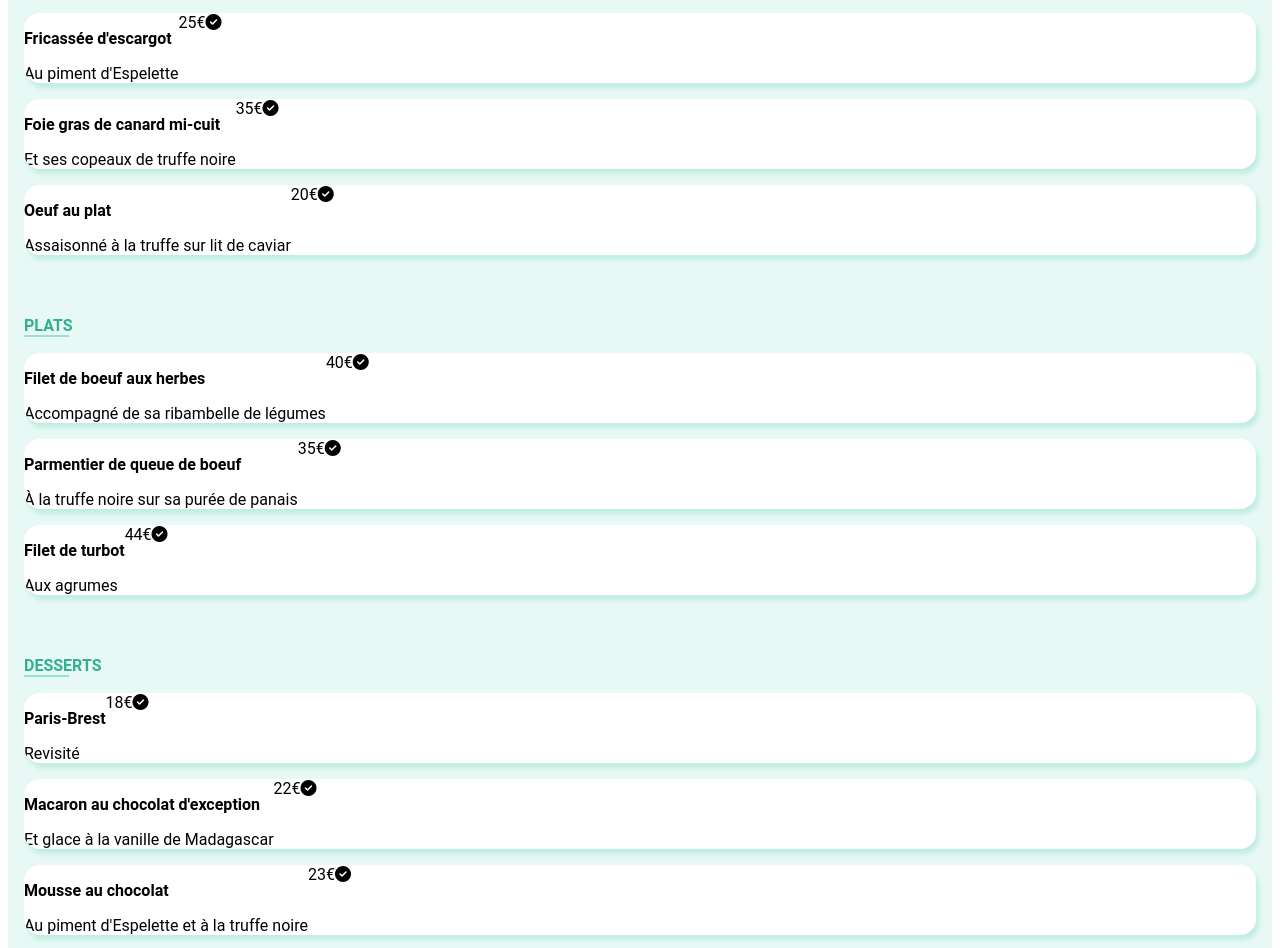
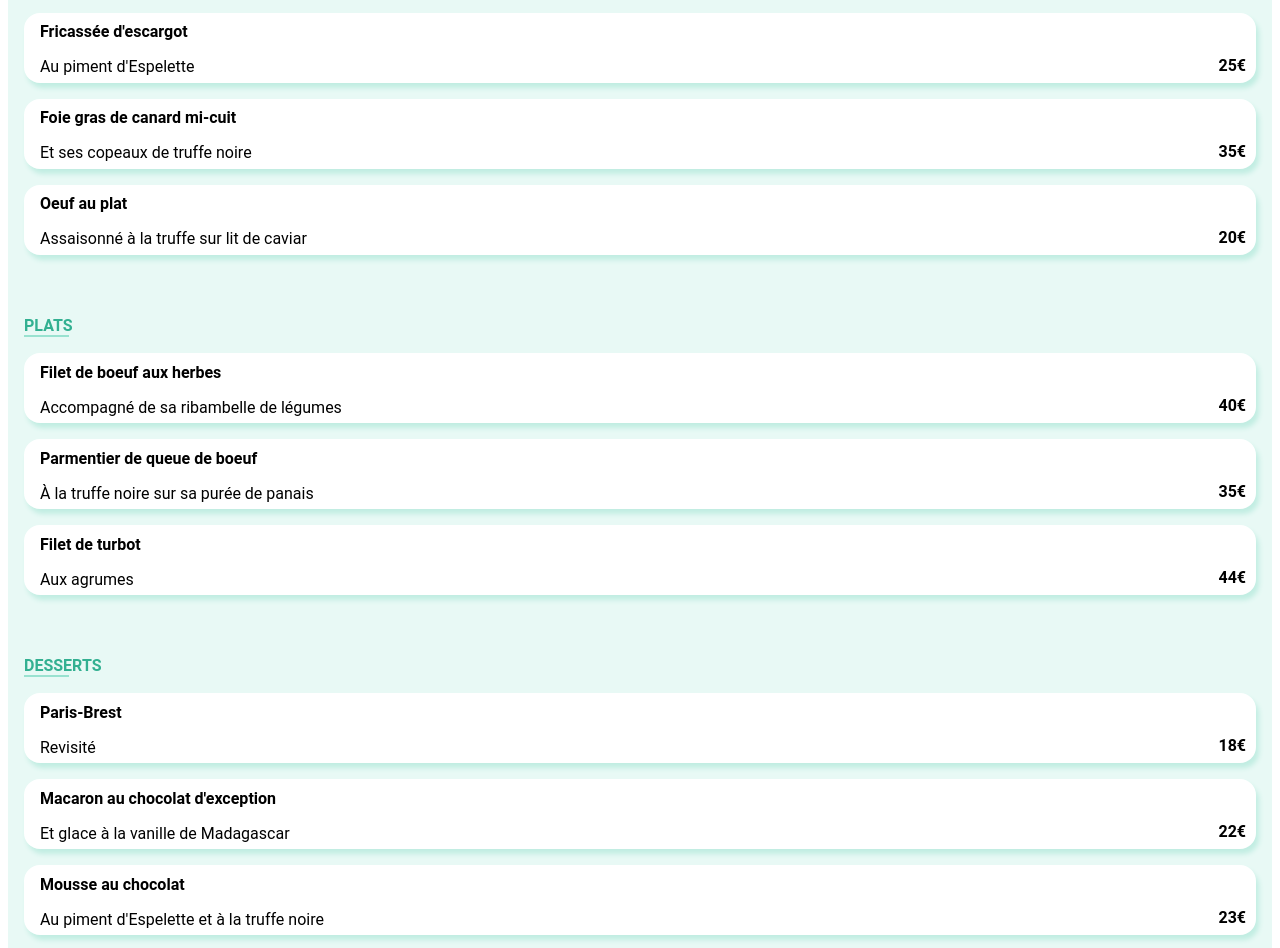
Before and after one commit to synaptik-development/kuhlersebastien_3_30042021, a plain HTML site: page la_palette_du_gout.html in a window 1280 px wide. Shown: the part 1004-1952 px from the top of the page. Drawn offline with Linux system fonts and the light colour scheme; a web font is replaced by a local one.

Commit message:
finalisation animations et intégration des liens

```diff
--- a/la_palette_du_gout.html
+++ b/la_palette_du_gout.html
@@ -11,7 +11,7 @@
 </head>
 <body>
     <header>
-        <i class="fas fa-arrow-left"></i>
+        <a href="./index.html"><i class="fas fa-arrow-left"></i></a>
         <img class="logo" src="./img/ohmyfood.png" alt="logo ohmyfood"/>
     </header>
 
@@ -24,95 +24,113 @@
 
         <div class="annex__main__body">
             <div class="annex__main__title">
-                <i class="far fa-heart"></i>
+                <i class="far fa-heart far--1"><i class="fas fa-heart fas--1"></i></i>
                 <h1>La palette du goût</h1>
             </div>
 
             <section>
-                <h2 class="annex__section__title">ENTRÉES<span class="underline"></span></h2>
-                <div class="annex__card">
-                    <div>
+                <h2>ENTRÉES<span class="underline"></span></h2>
+                <div class="annex__card annex__card--1">
+                    <div class="annex__card__content">
                         <h3>Fricassée d'escargot</h3>
-                        <p>Au piment d'Espelette</p>
+                        <p>Au piment d'Espelette </p>
                     </div>
-                    <span>25€</span>
-                    <div class="check-card"><i class="fas fa-check-circle"></i></div>
+                    <div class="price">
+                        <p>25€</p>
+                        <span class="check"><i class="fas fa-check-circle"></i></span>
+                    </div>
                 </div>
-                <div class="annex__card">
-                    <div>
+                <div class="annex__card annex__card--2">
+                    <div class="annex__card__content">
                         <h3>Foie gras de canard mi-cuit</h3>
                         <p>Et ses copeaux de truffe noire</p>
                     </div>
-                    <span>35€</span>
-                    <div class="check-card"><i class="fas fa-check-circle"></i></div>
+                    <div class="price">
+                        <p>35€</p>
+                        <span class="check"><i class="fas fa-check-circle"></i></span>
+                    </div>
                 </div>
-                <div class="annex__card">
-                    <div>
+                <div class="annex__card annex__card--3">
+                    <div class="annex__card__content">
                         <h3>Oeuf au plat</h3>
                         <p>Assaisonné à la truffe sur lit de caviar</p>
                     </div>
-                    <span>20€</span>
-                    <div class="check-card"><i class="fas fa-check-circle"></i></div>
+                    <div class="price">
+                        <p>20€</p>
+                        <span class="check"><i class="fas fa-check-circle"></i></span>
+                    </div>
                 </div>
             </section>
 
             <section>
-                <h2 class="annex__section__title">PLATS<span class="underline"></span></h2>
-                <div class="annex__card">
-                    <div>
+                <h2>PLATS<span class="underline"></span></h2>
+                <div class="annex__card annex__card--4">
+                    <div class="annex__card__content">
                         <h3>Filet de boeuf aux herbes</h3>
                         <p>Accompagné de sa ribambelle de légumes</p>
                     </div>
-                    <span>40€</span>
-                    <div class="check-card"><i class="fas fa-check-circle"></i></div>
+                    <div class="price">
+                        <p>40€</p>
+                        <span class="check"><i class="fas fa-check-circle"></i></span>
+                    </div>
                 </div>
-                <div class="annex__card">
-                    <div>
+                <div class="annex__card annex__card--5">
+                    <div class="annex__card__content">
                         <h3>Parmentier de queue de boeuf</h3>
                         <p>À la truffe noire sur sa purée de panais</p>
                     </div>
-                    <span>35€</span>
-                    <div class="check-card"><i class="fas fa-check-circle"></i></div>
+                    <div class="price">
+                        <p>35€</p>
+                        <span class="check"><i class="fas fa-check-circle"></i></span>
+                    </div>
                 </div>
-                <div class="annex__card">
-                    <div>
+                <div class="annex__card annex__card--6">
+                    <div class="annex__card__content">
                         <h3>Filet de turbot</h3>
                         <p>Aux agrumes</p>
                     </div>
-                    <span>44€</span>
-                    <div class="check-card"><i class="fas fa-check-circle"></i></div>
+                    <div class="price">
+                        <p>44€</p>
+                        <span class="check"><i class="fas fa-check-circle"></i></span>
+                    </div>
                 </div>
             </section>
 
             <section>
-                <h2 class="annex__section__title">DESSERTS<span class="underline"></span></h2>
-                <div class="annex__card">
-                    <div>
+                <h2>DESSERTS<span class="underline"></span></h2>
+                <div class="annex__card annex__card--7">
+                    <div class="annex__card__content">
                         <h3>Paris-Brest</h3>
                         <p>Revisité</p>
                     </div>
-                    <span>18€</span>
-                    <div class="check-card"><i class="fas fa-check-circle"></i></div>
+                    <div class="price">
+                        <p>18€</p>
+                        <span class="check"><i class="fas fa-check-circle"></i></span>
+                    </div>
                 </div>
-                <div class="annex__card">
-                    <div>
+                <div class="annex__card annex__card--8">
+                    <div class="annex__card__content">
                         <h3>Macaron au chocolat d'exception</h3>
                         <p>Et glace à la vanille de Madagascar</p>
                     </div>
-                    <span>22€</span>
-                    <div class="check-card"><i class="fas fa-check-circle"></i></div>
+                    <div class="price">
+                        <p>22€</p>
+                        <span class="check"><i class="fas fa-check-circle"></i></span>
+                    </div>
                 </div>
-                <div class="annex__card">
-                    <div>
+                <div class="annex__card annex__card--9">
+                    <div class="annex__card__content">
                         <h3>Mousse au chocolat</h3>
                         <p>Au piment d'Espelette et à la truffe noire</p>
                     </div>
-                    <span>23€</span>
-                    <div class="check-card"><i class="fas fa-check-circle"></i></div>
+                    <div class="price">
+                        <p>23€</p>
+                        <span class="check"><i class="fas fa-check-circle"></i></span>
+                    </div>
                 </div>
             </section>
 
-            <button class="btn">Commander</button>
+            <button class="btn" onclick="alert('en développement')">Commander</button>
         </div>
     </main>
 
@@ -123,14 +141,14 @@
             </li>
             <li>
                 <i class="fas fa-utensils"></i>
-                Proposer un restaurant
+                <a href="#">Proposer un restaurant</a>
             </li>
             <li>
                 <i class="fas fa-hands-helping"></i>
-                Devenir partenaire
+                <a href="#">Devenir partenaire</a>
             </li>
-            <li>Mentions légales</li>
-            <li>Contact</li>
+            <li><a href="#">Mentions légales</a></li>
+            <li><a href="mailto:sebastien.kuhler@outlook.fr">Contact</a></li>
         </ul>
     </footer>
 </body>
--- a/scss/base/_reset.scss
+++ b/scss/base/_reset.scss
@@ -1,5 +1,13 @@
 *{
     list-style-type: none;
+}
+
+a{
+    text-decoration: none;
+    color: black;
+    :hover{
+        cursor: pointer;
+    }
 }
 
 .loader{
@@ -10,35 +18,27 @@
         &--1{
             box-shadow: 1px 1px 10px grey;
             /*@include spinner-border-left();*/
-            border-top-color: $color-primary;
         }
         &--2{
-            /*@include spinner-border-top();*/
-            border-right-color: $color-primary;
+            @include spinner-border-top();
         }
         &--3{
-            /*@include spinner-border-left();*/
-            border-bottom-color: $color-primary;
+            @include spinner-border-left();
         }
         &--4{
-            /*@include spinner-border-top();*/
-            border-left-color: $color-primary;
+            @include spinner-border-top();
         }
         &--5{
-            /*@include spinner-border-left();*/
-            border-left-color: $color-primary;
+            @include spinner-border-left();
         }
         &--6{
-            /*@include spinner-border-top();*/
-            border-bottom-color: $color-primary;
+            @include spinner-border-top();
         }
         &--7{
-            /*@include spinner-border-left();*/
-            border-top-color: $color-primary;
+            @include spinner-border-left();
         }
         &--8{
-            /*@include spinner-border-top();*/
-            border-right-color: $color-primary;
+            @include spinner-border-top();
         }
         .center{
             height: 20px;
@@ -79,7 +79,7 @@ img{
         left: 0;
         color: $color-primary;
         opacity: 0;
-        &:hover{
+        &:active, &:hover{
             cursor: pointer;
             opacity: 1;
             transition: opacity 350ms;
--- a/scss/layout/_footer.scss
+++ b/scss/layout/_footer.scss
@@ -7,6 +7,9 @@ footer{
         list-style-type: none;
         li{
             margin-top: 0.5rem;
+            a{
+                color: white;
+            }
             i{
                 margin-right: 0.5rem;
             }
--- a/scss/layout/_header.scss
+++ b/scss/layout/_header.scss
@@ -10,7 +10,7 @@ header{
     padding-top: 10px;
 }
 
-header i{
+header a{
     position: absolute;
     left: 0.5rem;
     align-self: center;
--- a/scss/pages/_annex.scss
+++ b/scss/pages/_annex.scss
@@ -42,7 +42,7 @@
 }
 
 .annex__card{
-    &:hover{
+    &:active, &:hover{
         &>.price{
             animation: price-move 350ms cubic-bezier(.32, 0, .07, 1) forwards;
         }
--- a/scss/utils/_mixins.scss
+++ b/scss/utils/_mixins.scss
@@ -104,7 +104,7 @@
         margin-top: -0.4rem;
         display: block;
         width: 500px;
-        padding-right: 70px;
+        padding-right: 90px;
         overflow: hidden;
         h3, p{
             white-space: nowrap;
```
Also changed, not shown: a_la_francaise.html (+7 -7 lines), index.html (+17 -9 lines), la_note_enchantee.html (+72 -52 lines), le_delice_des_sens.html (+68 -50 lines), css/style.css.
